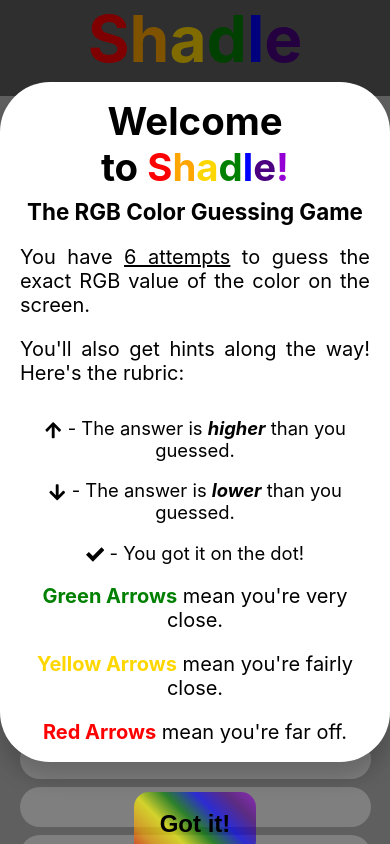
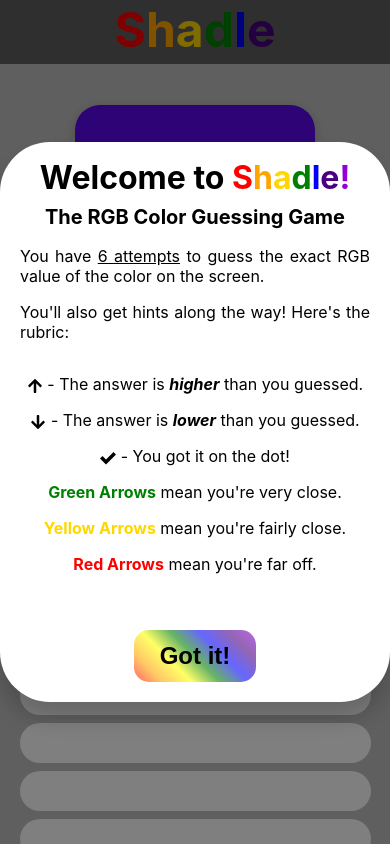
Before and after one commit to connork97/shadle, a React (Create React App) app: page / in a window 390 px wide. Built offline with nearby package versions, Linux system fonts and the light colour scheme.

Commit message:
commit before implementing back end

```diff
--- a/src/components/Color.module.css
+++ b/src/components/Color.module.css
@@ -12,5 +12,7 @@
 @media only screen and (max-width: 768px) {
     .mainColorDiv {
         margin-top: -10%;
+        height: 15rem;
+        width: 15rem;
     }
 }
--- a/src/components/GameOverModal.js
+++ b/src/components/GameOverModal.js
@@ -23,7 +23,10 @@
         <div className={styles.gameOverModalOverlay} style={overlayBackgroundColor}>
             <div className={styles.gameOverModalDiv}>
                 <p className={styles.resultP}>{gameResult === true ? "Congratulations, you won!" : "Sorry, you lost."}</p>
-                {!gameResult && <p className={styles.correctColorP}>Your final guess was: <span style={{color: `${lastUserGuess}`, fontWeight: 'bold'}}>{lastUserGuess}</span></p>}
+                {!gameResult && <p className={styles.yourColorP}>Your final guess was:
+                <br></br>
+                <span className={styles.colorP} style={{color: `${lastUserGuess}`, fontWeight: 'bold'}}>{lastUserGuess}</span></p>
+                }
                 <p className={styles.correctColorP}>The correct color of the day {gameResult === true ? "is" : "was"}:</p>
                 <p className={styles.colorP} style={colorOfTheDayStyle}>{rgbColorOfTheDay}</p>
                 <button className={styles.closeButton} style={buttonBackgroundColor} onClick={closeGameOverModal}>
--- a/src/components/GameOverModal.module.css
+++ b/src/components/GameOverModal.module.css
@@ -30,21 +30,29 @@
   font-weight: 700;
 }
 
-.correctColorP {
-  margin-top: -2.5rem;
-  font-size: 3rem;
+.correctColorP, .yourColorP {
   font-weight: 500;
 }
 
+.yourColorP {
+  margin-top: -2.5rem;
+  font-size: 2.75rem;
+}
+
+.correctColorP {
+  margin-top: -1rem;
+  font-size: 2.75rem;
+}
+
 .colorP {
-  margin-top: 0;
-  margin-bottom: 0;
+  margin-top: -1.5rem;
+  /* margin-bottom: 0; */
   font-size: 3.5rem;
   font-weight: bold;
 }
 
 .closeButton {
-  margin: 5rem 1rem;
+  margin: -0.5rem 1rem;
   position: relative;
   height: 10%;
   width: 17.5%;
@@ -56,25 +64,32 @@
 }
 
 @media only screen and (max-width: 768px) {
+  .gameOverModalDiv {
+    height: 30rem;
+  }
   .resultP {
     font-size: 2.5rem;
   }
 
-  .correctColorP {
-    margin-top: 1rem;
-    font-size: 2rem;
+  .yourColorP, .correctColorP {
+    margin-top: 0;
+
+  }
+  .yourColorP, .correctColorP {
+    font-size: 1.4rem;
   }
 
   .colorP {
-    font-size: 2.25rem;
+    font-size: 2rem;
   }
 
   .closeButton {
     font-size: 1.4rem;
     height: 3.5rem;
-    margin-left: 0.5rem;
-    margin-right: 0.5rem;
-    width: 42.5%;
+    margin: 2.75rem 0.5rem;
+    /* margin-left: 0.5rem; */
+    /* margin-right: 0.5rem; */
+    width: 35%;
     /* width: auto; */
   }
 }
--- a/src/components/Guess.module.css
+++ b/src/components/Guess.module.css
@@ -1,6 +1,6 @@
 .guessForm {
-    margin: auto;
-    margin-bottom: 2rem;
+    margin: 5rem auto 4rem auto;
+    /* margin-bottom: 2rem; */
     display: flex;
     align-items: center;
     width: 50rem;
@@ -61,6 +61,7 @@
 
 @media only screen and (max-width: 768px) {
     .guessForm {
+        margin-top: 2rem;
         width: 90vw;
         flex-direction: column;
     }
--- a/src/components/InstructionsModal.module.css
+++ b/src/components/InstructionsModal.module.css
@@ -58,19 +58,23 @@
     border-radius: 15px;
     cursor: pointer;
     font-size: 2.75rem;
+    color: black;
     font-weight: bolder;
     /* opacity: 0.65; */
-    background: linear-gradient(45deg, rgba(255, 0, 0, 0.65), rgba(255, 165, 0, 0.65), rgba(255, 255, 0, 0.65), rgba(0, 128, 0, 0.65), rgba(0, 0, 255, 0.65), rgba(75, 0, 130, 0.65), rgba(148, 0, 211, 0.65));
+    background: linear-gradient(45deg, rgba(255, 0, 0, 0.6), rgba(255, 165, 0, 0.6), rgba(255, 255, 0, 0.6), rgba(0, 128, 0, 0.6), rgba(0, 0, 255, 0.6), rgba(75, 0, 130, 0.6), rgba(148, 0, 211, 0.6));
 }
 
 @media only screen and (max-width: 768px) {
+    .instructionsModalDiv {
+        height: 32.5rem;
+    }
     .welcomeH1 {
-        font-size: 2.4rem;
+        font-size: 2rem;
         margin-bottom: 2rem;
     }
 
     .welcomeH2 {
-        font-size: 1.4rem;
+        font-size: 1.25rem;
     }
 
     .rubricDiv {
@@ -79,20 +83,20 @@
     }
 
     .instructionsP {
-        font-size: 1.25rem;
+        font-size: 1rem;
         text-align: justify;
     }
 
     .arrowHintP {
-        font-size: 1.15rem;
+        font-size: 1rem;
     }
 
     .colorHintP {
-        font-size: 1.25rem;
+        font-size: 1rem;
     }
 
     .closeButton {
-        margin: 1rem;
+        /* margin: 1rem; */
         font-size: 1.5rem;
         width: 35%;
     }
--- a/src/components/Navbar.module.css
+++ b/src/components/Navbar.module.css
@@ -12,3 +12,12 @@
     text-align: center;
     font-size: 4rem;
 }
+
+@media only screen and (max-width: 768px) {
+    .navbarWrapperDiv {
+        height: 4rem;
+    }
+    .shadleH1 {
+        font-size: 3rem;
+    }
+}
--- a/src/components/PreviousGuesses.module.css
+++ b/src/components/PreviousGuesses.module.css
@@ -44,7 +44,7 @@
 
     .previousGuessP {
         height: 2.5rem;
-        font-size: 1.75rem;
-        line-height: 2.25rem;
+        font-size: 1.5rem;
+        line-height: 2rem;
     }
 }
```
